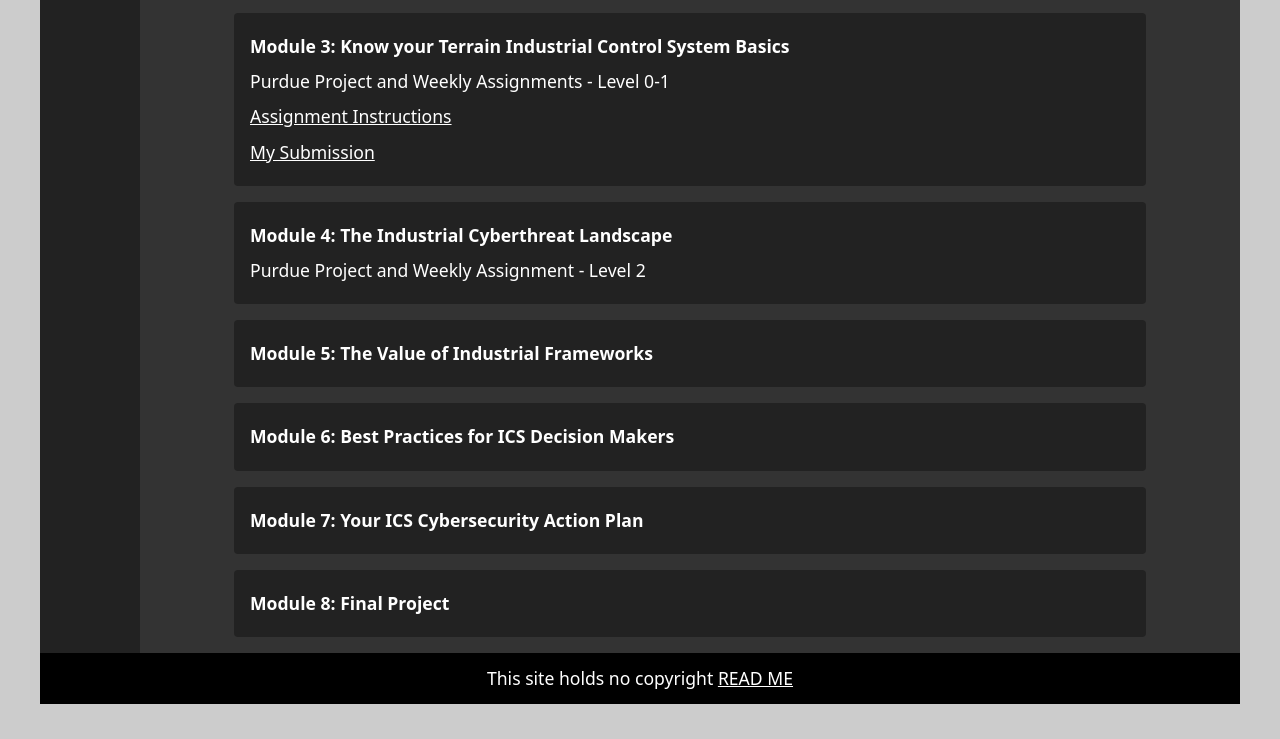
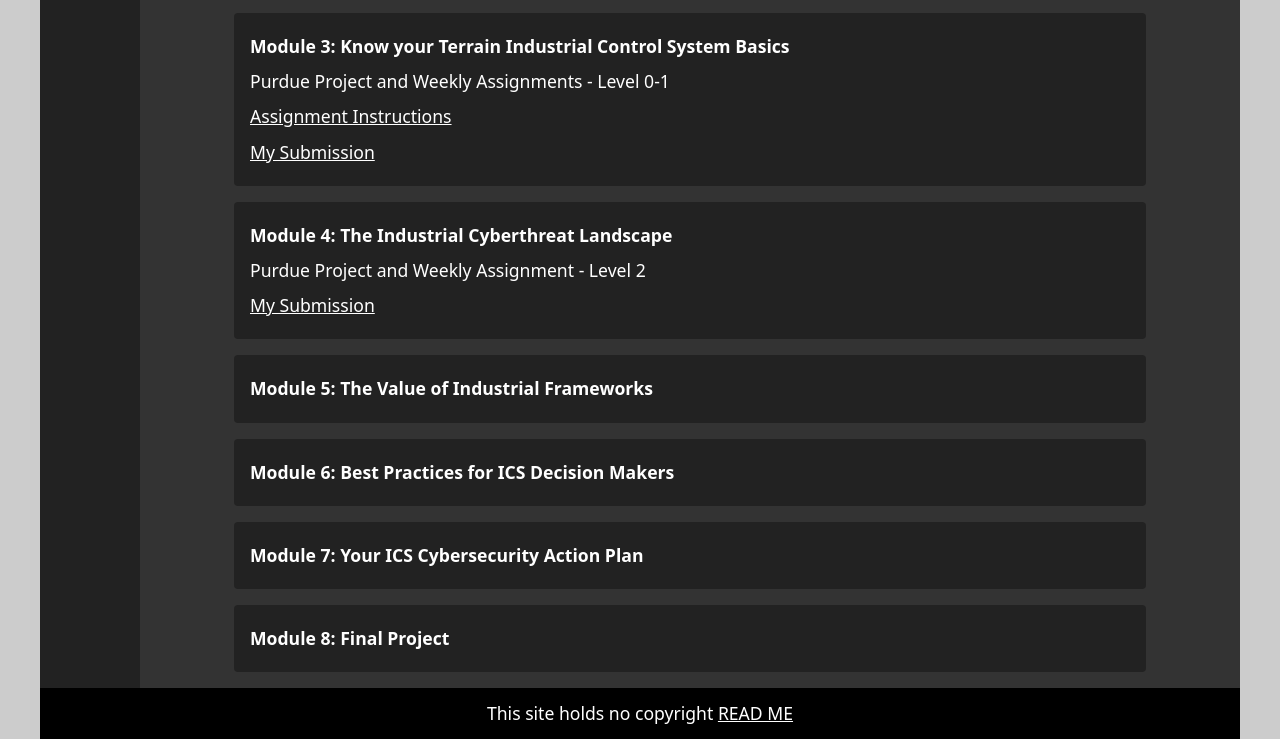
Before and after one commit to j0eybrinkman/23SS_INFO_2123_HSA, a plain HTML site: page index.html in a window 1280 px wide. Shown: the part 1984-2723 px from the top of the page. Before the commit the page ends 2688 px from the top, so only its background shows below. Drawn offline with Linux system fonts and the light colour scheme.

Commit message:
added folders, removed files

```diff
--- a/index.html
+++ b/index.html
@@ -52,7 +52,7 @@
 						<li>With this limited research you've done at this point, what are the major threats that you see?</li>
 					</ul>
 					<div>
-						<a href="media/assignments/module1/my-submission-module1.pdf">My Submission</a><br>
+						<a href="#">My Submission</a><br>
 					</div>
 				</article>
 			</section>
@@ -63,7 +63,7 @@
 					<h3>USPS: How they use SCADA</h3>
 					<p>Read the <a href="https://about.usps.com/strategic-planning/cs09/CSPO_09_031.htm" target="_blank">article</a> and diagram any processes listed. Identify the hardware, sensors, controls, systems, segmented networks and SCADA in the diagram.</p>
 					<div>
-						<a href="media/assignments/module2/my-submission-module2.pdf">My Submission</a>
+						<a href="#">My Submission</a>
 					</div>
 				</article>
 			</section>
@@ -73,10 +73,10 @@
 				<article>
 					<h3>Purdue Project and Weekly Assignments - Level 0-1</h3>
 					<div>
-						<a href="media/assignments/module3/assignment-instructions-module3.pdf">Assignment Instructions</a>
+						<a href="#">Assignment Instructions</a>
 					</div>
 					<div>
-						<a href="./media/assignments/module3/purdue-projects-and-weekly-assignments-level-0-1.pdf">My Submission</a>
+						<a href="#">My Submission</a>
 					</div>
 				</article>
 			</section>
@@ -85,8 +85,9 @@
 				<h2>Module 4: The Industrial Cyberthreat Landscape</h2>
 				<article>
 					<h3>Purdue Project and Weekly Assignment - Level 2</h3>
-					<div></div>
-					<div></div>
+					<div>
+						<a href="#">My Submission</a>
+					</div>
 				</article>
 			</section>
 			<!-- module 5 -->
```
Also changed, not shown: 6 other files.
